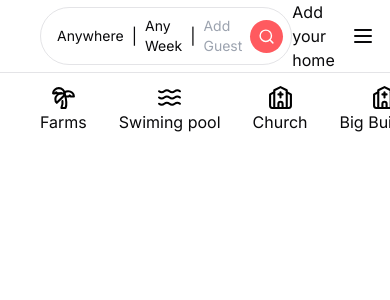
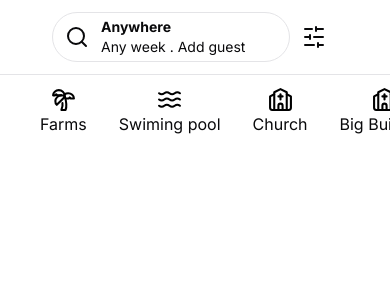
Before and after one commit to AbdRofiqMm/airbnb-clone, a Next.js app: page / in a window 390 px wide. Shown: the top 300 px of the page. Built offline with nearby package versions, Linux system fonts and the light colour scheme.

Commit message:
fix: add mobile navbar

```diff
--- a/app/page.tsx
+++ b/app/page.tsx
@@ -1,3 +1,4 @@
+import MobileNav from "@/components/base/MobileNav";
 import Navbar from "@/components/base/Navbar";
 import Categories from "@/components/commons/Categories";
 import Image from "next/image";
@@ -6,6 +7,7 @@ export default function Home() {
   return (
     <>
       <h1>
+        {/* <MobileNav /> */}
         <Navbar />
         <Categories />
       </h1>
--- a/components/base/BrandLogo.tsx
+++ b/components/base/BrandLogo.tsx
@@ -9,6 +9,14 @@ export default function BrandLogo() {
         width={120}
         height={120}
         alt="logo"
+        className="hidden lg:block"
+      />
+      <Image
+        src={"/images/logo-sm.png"}
+        width={90}
+        height={90}
+        alt="logo"
+        className="lg:hidden"
       />
     </div>
   );
--- /dev/null
+++ b/components/base/MobileNav.tsx
@@ -0,0 +1,21 @@
+import { Search, SlidersHorizontal } from "lucide-react";
+import React from "react";
+
+export default function MobileNav() {
+  return (
+    <div className="m-3 md:hidden">
+      <div className="flex justify-between items-center">
+        <div className="flex items-center w-5/6 border rounded-full px-3 py-1">
+          <Search />
+          <div className="flex flex-col ml-3">
+            <span className="text-sm font-bold">Anywhere</span>
+            <span className="text-sm">Any week . Add guest</span>
+          </div>
+        </div>
+        <div className="w-1/6 flex justify-center items-center">
+          <SlidersHorizontal />
+        </div>
+      </div>
+    </div>
+  );
+}
--- a/components/base/Navbar.tsx
+++ b/components/base/Navbar.tsx
@@ -2,14 +2,16 @@ import React from "react";
 import BrandLogo from "./BrandLogo";
 import { MenuIcon, Search } from "lucide-react";
 import NavMenu from "./NavMenu";
+import MobileNav from "./MobileNav";
 
 export default function Navbar() {
   return (
     <div className="flex items-center justify-between px-10 border-b-[1px]">
-      <div>
+      <div className="hidden md:block">
         <BrandLogo />
       </div>
-      <div className="flex items-center space-x-2 border rounded-full p-2">
+      <div className="w-full md:w-auto">
+        <div className="hidden md:flex items-center space-x-2 border rounded-full p-2">
           <span className="text-sm pl-2">Anywhere</span>
           <span>|</span>
           <span className="text-sm">Any Week</span>
@@ -22,7 +24,10 @@ export default function Navbar() {
             />
           </span>
         </div>
-      <div className="flex items-center space-x-4">
+        <MobileNav />
+      </div>
+
+      <div className="hidden md:flex items-center space-x-4">
         <span>Add your home</span>
         <span>
           <NavMenu />
--- a/components/commons/Categories.tsx
+++ b/components/commons/Categories.tsx
@@ -4,7 +4,7 @@ import React from "react";
 
 export default function Categories() {
   return (
-    <div className="flex items-center space-x-8 whitespace-nowrap px-10 py-3 overflow-x-auto pb-4">
+    <div className="flex items-center space-x-8 whitespace-nowrap px-10 my-3 overflow-x-auto pb-4">
       {categories.map((item) => (
         <div className="flex items-center flex-col">
           <Image
```
Lines whose indentation alone changed are shown as unchanged.
